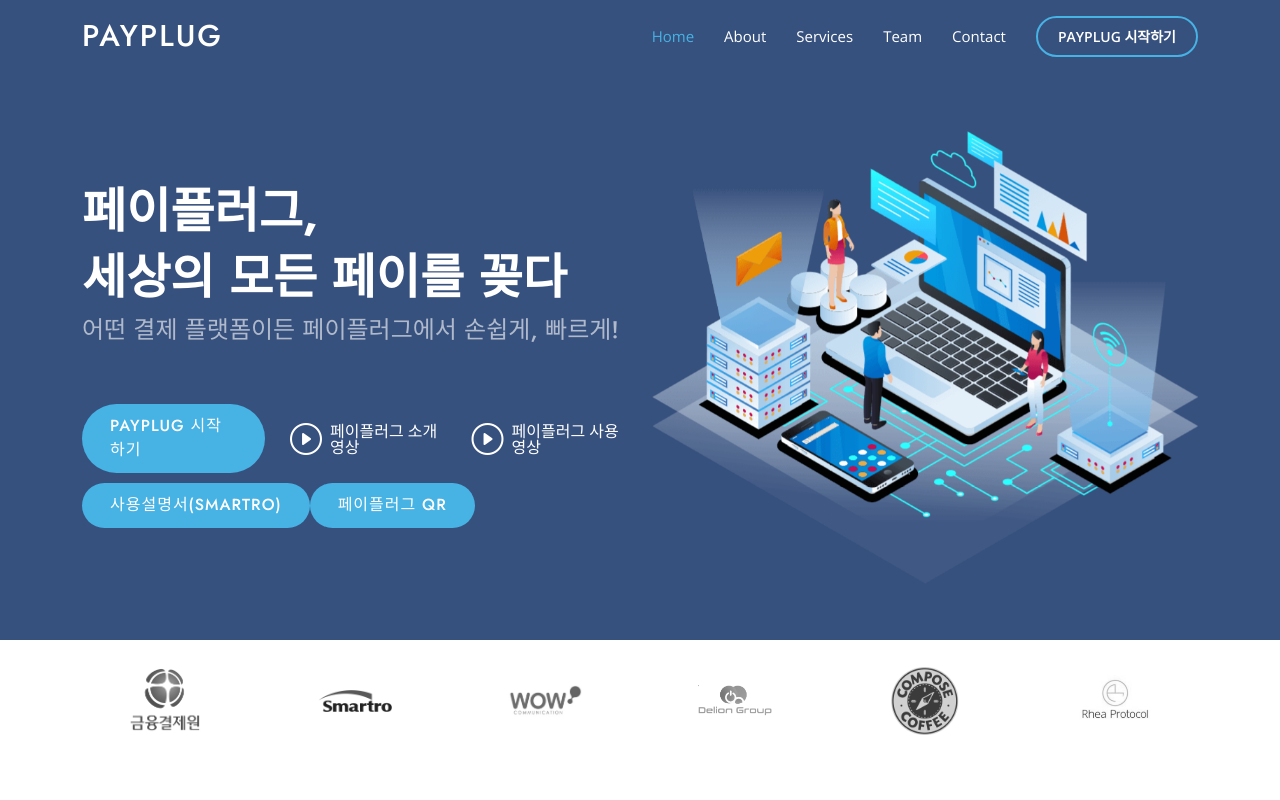
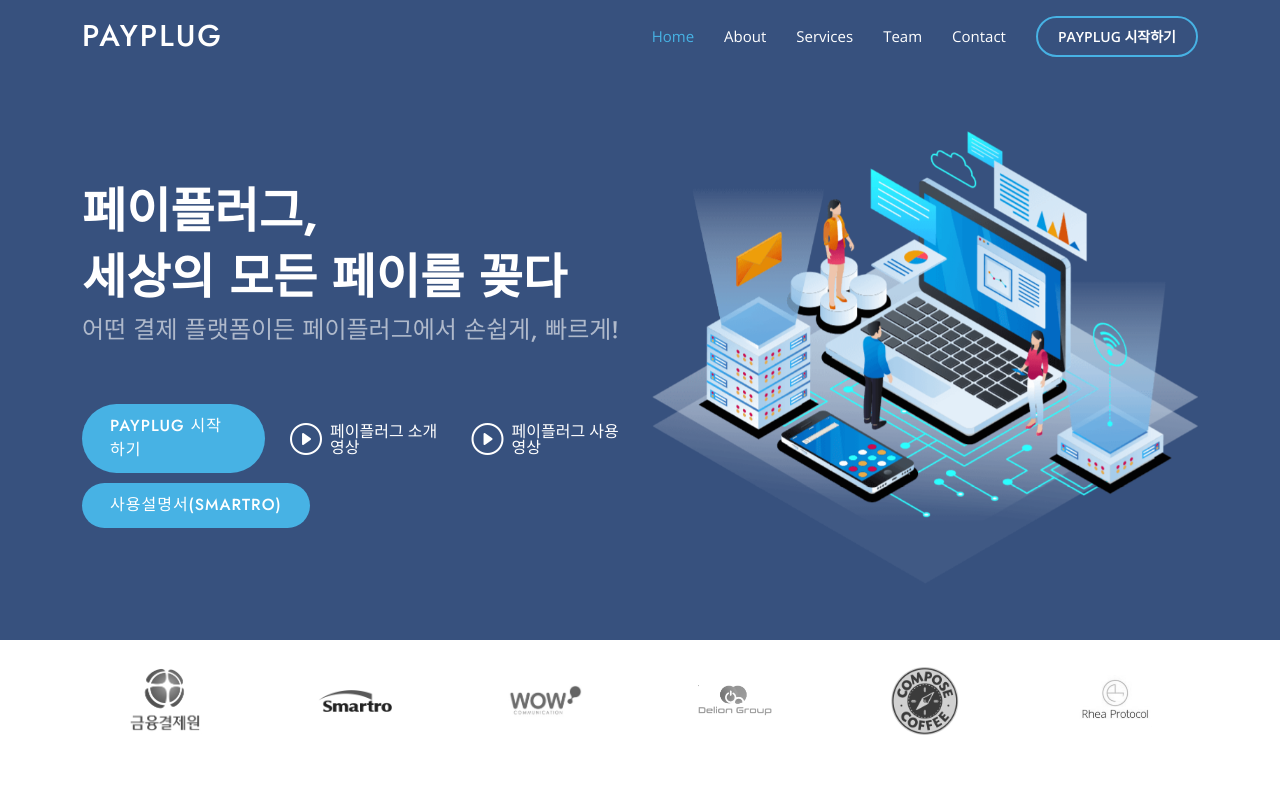
Before and after one commit to payplug-dev/payplug, a plain HTML site: page index.html in a window 1280 px wide. Shown: the top 800 px of the page. Drawn offline with nearby package versions, Linux system fonts and the light colour scheme.

Commit message:
Update index.html

```diff
--- a/index.html
+++ b/index.html
@@ -82,7 +82,6 @@
           </div>
           <div class="d-flex justify-content-center justify-content-lg-start">
             <a href="https://payplug.co.kr/assets/file/how_to_use_payplug_smartro.pdf" class="btn-get-started scrollto" target="_blank">사용설명서(SMARTRO)</a>
-            <a href="https://payplug.co.kr/assets/file/payplug_QR.jpg" class="btn-get-started scrollto" target="_blank">페이플러그 QR</a>
           </div>
         </div>
         <div class="col-lg-6 order-1 order-lg-2 hero-img" data-aos="zoom-in" data-aos-delay="200">
```
